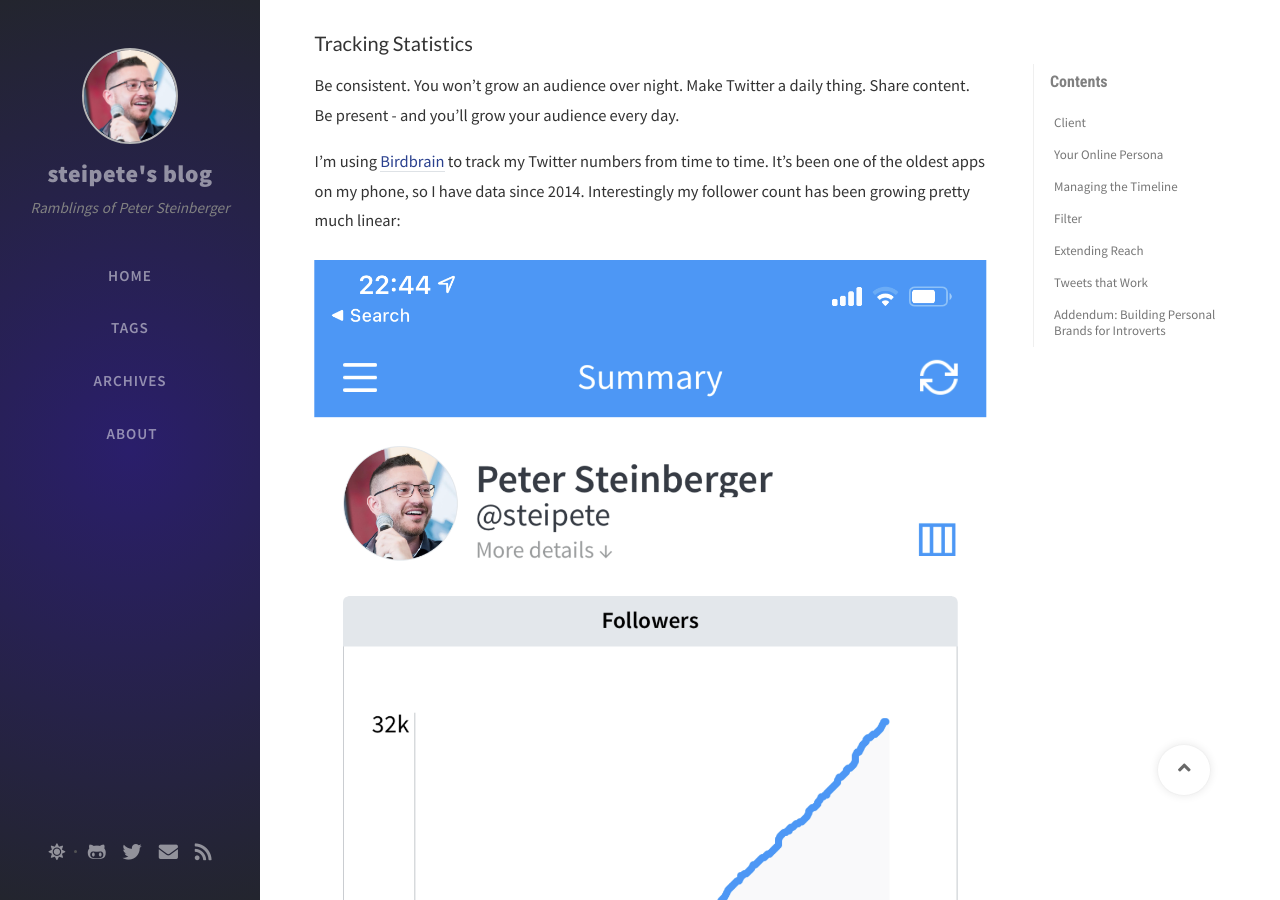
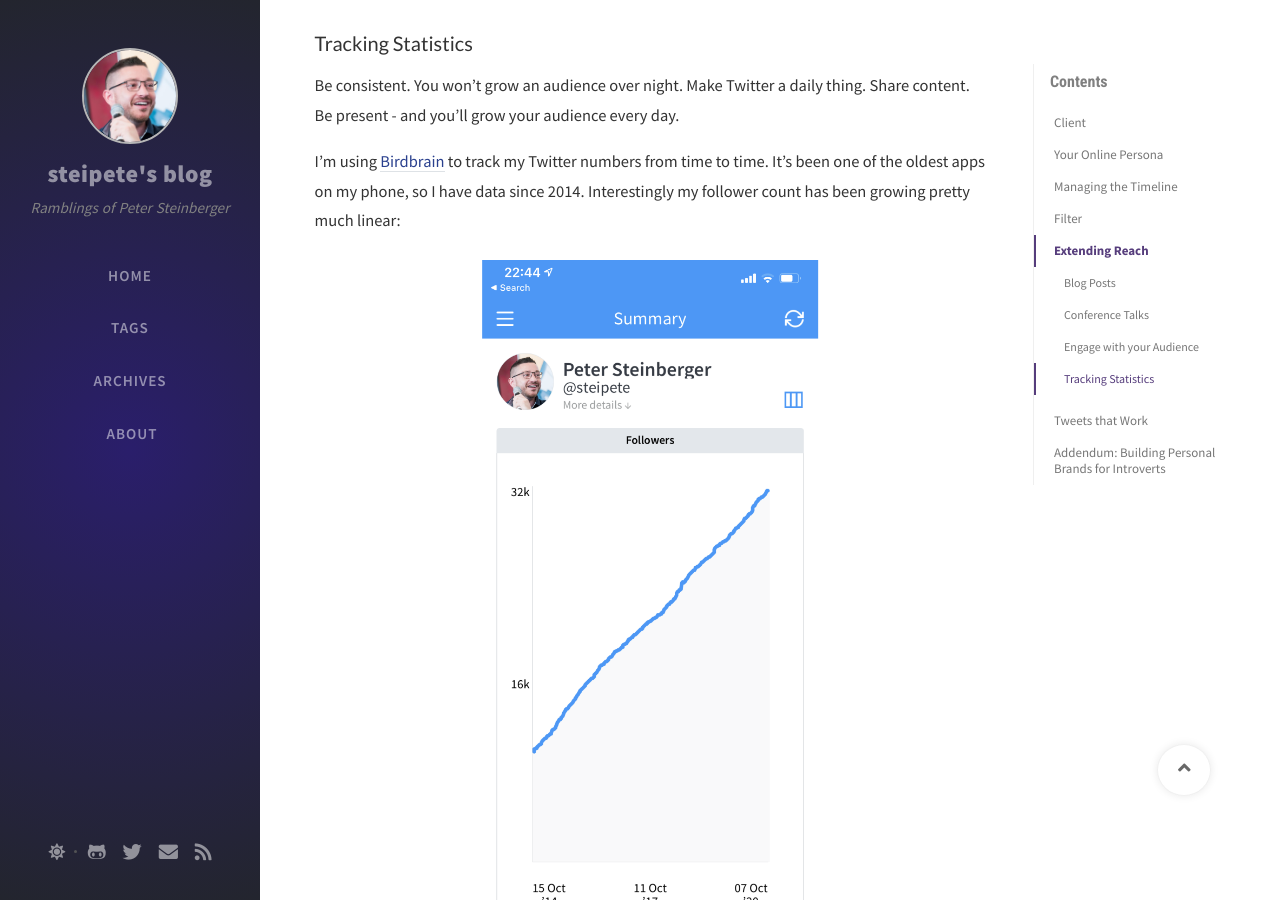
Before and after one commit to steipete/steipete.com, a Jekyll site: the page built from _posts/2020-10-7-getting-the-most-out-of-twitter.md, in a window 1280 px wide and 900 px high, scrolled down 5342 px. Built offline with Jekyll 4.4.1, drawn with Linux system fonts in a browser that asks for light colours; nearby versions of some CDN libraries; comment, search, counter and statistics services are not loaded.

Commit message:
smol img

```diff
--- a/_posts/2020-10-7-getting-the-most-out-of-twitter.md
+++ b/_posts/2020-10-7-getting-the-most-out-of-twitter.md
@@ -123,9 +123,10 @@
 
 I'm using [Birdbrain](http://birdbrainapp.com/) to track my Twitter numbers from time to time. It's been one of the oldest apps on my phone, so I have data since 2014. Interestingly my follower count has been growing pretty much linear:
 
-![Birdbrain Follower Count of @steipete](/assets/img/2020/make-twitter-work/follower.png)
+<img src="/assets/img/2020/make-twitter-work/follower.png" alt="Birdbrain Follower Count of @steipete" width="50%">
 
 [Twitter Analytics](https://analytics.twitter.com/) is also great to understand which tweets work.
+
 
 ## Tweets that Work
 
```
